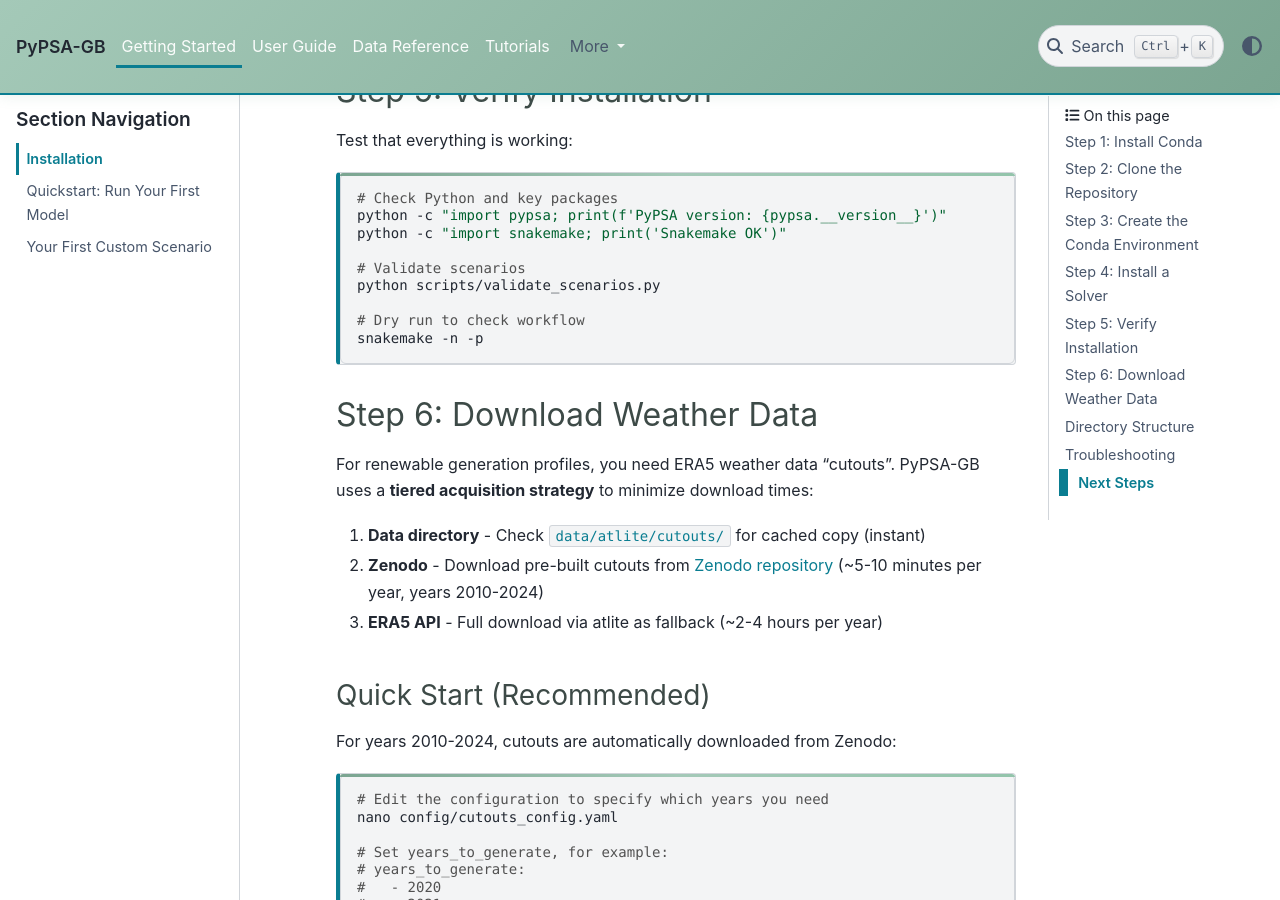
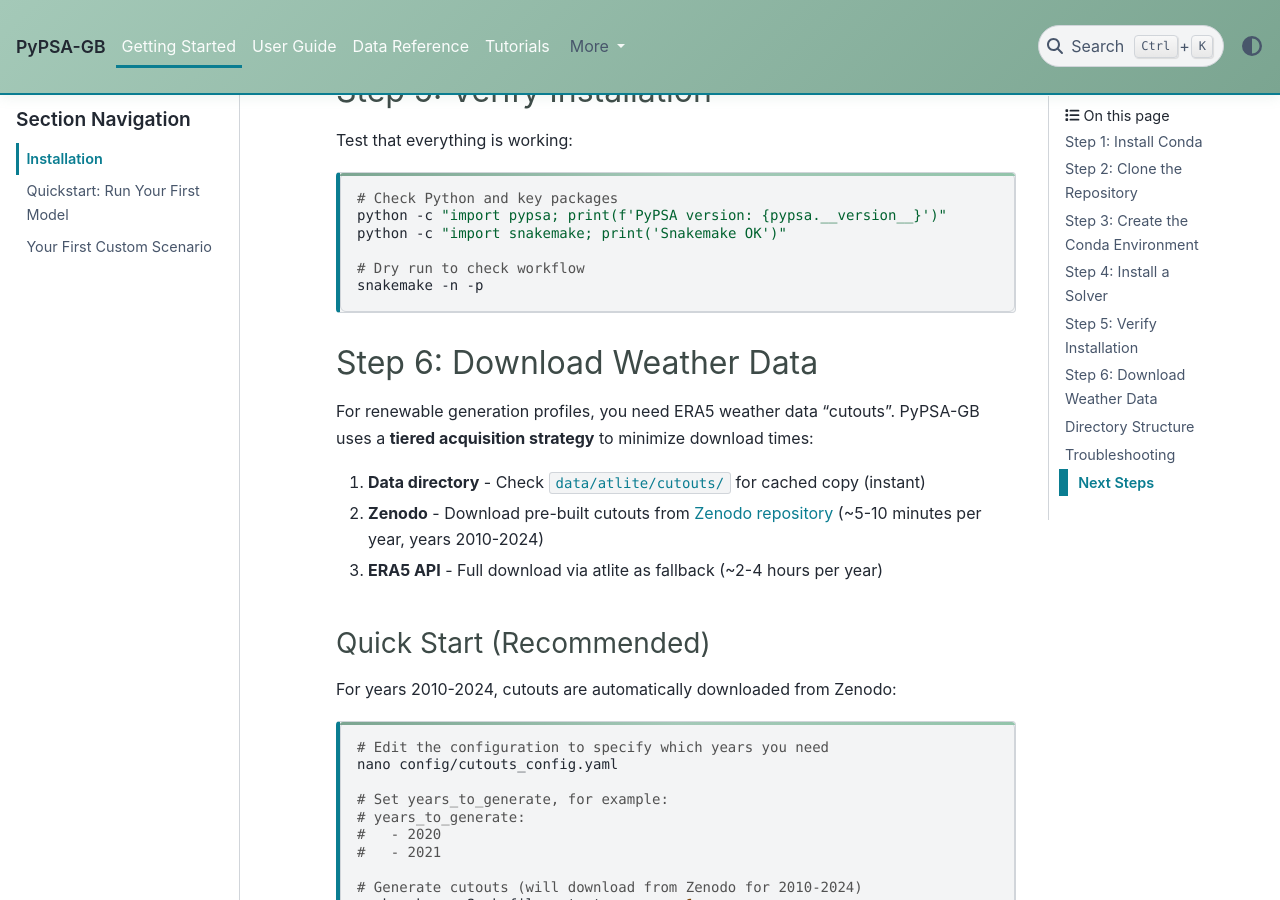
Before and after one commit to marta-uoe/PyPSA-GB-datacentres, a Sphinx documentation site: the page built from docs/source/getting_started/installation.md, in a window 1280 px wide and 900 px high, scrolled down 1929 px. Built offline with Sphinx 7.4.7 and the PyData theme 0.15.4, drawn with Linux system fonts in a browser that asks for light colours; pages that are not in the unit, such as notebooks, are missing from menus; comment, search, counter and statistics services are not loaded.

Commit message:
updated docs

```diff
--- a/docs/source/getting_started/installation.md
+++ b/docs/source/getting_started/installation.md
@@ -77,9 +77,6 @@
 # Check Python and key packages
 python -c "import pypsa; print(f'PyPSA version: {pypsa.__version__}')"
 python -c "import snakemake; print('Snakemake OK')"
-
-# Validate scenarios
-python scripts/validate_scenarios.py
 
 # Dry run to check workflow
 snakemake -n -p
```
